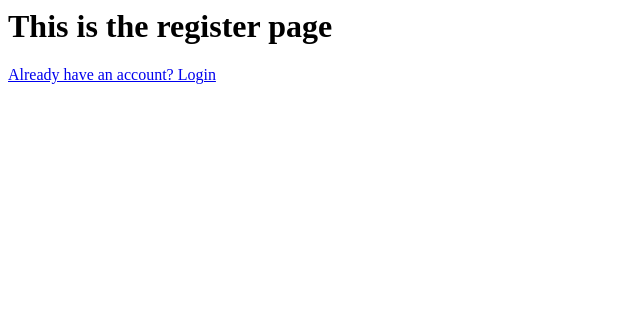
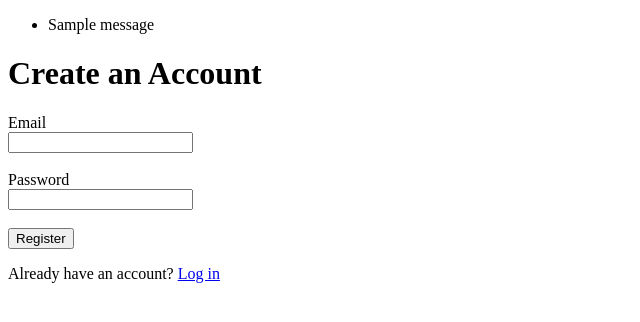
Before and after one commit to BryanMurphy02/digitalLibrary, a Flask app: page /register in a window 1280 px wide. Shown: the top 322 px of the page, without its empty margins (0-640 px from the left). Run offline with Flask 3, Linux system fonts and the light colour scheme; one stand-in notice (Sample message) is shown.

Commit message:
Login and Register page added a form

```diff
--- a/templates/register.html
+++ b/templates/register.html
@@ -1,2 +1,56 @@
-<h1>This is the register page</h1>
-<a href="{{ url_for('login') }}">Already have an account? Login</a>
+<!DOCTYPE html>
+<html lang="en">
+<head>
+  <meta charset="UTF-8">
+  <title>Register</title>
+</head>
+<body>
+
+{% with messages = get_flashed_messages() %}
+  {% if messages %}
+    <ul>
+      {% for message in messages %}
+        <li>{{ message }}</li>
+      {% endfor %}
+    </ul>
+  {% endif %}
+{% endwith %}
+
+
+<h1>Create an Account</h1>
+
+<form method="POST" action="{{ url_for('register') }}">
+  <div>
+    <label for="email">Email</label><br>
+    <input
+      type="email"
+      id="email"
+      name="email"
+      required
+    >
+  </div>
+
+  <br>
+
+  <div>
+    <label for="password">Password</label><br>
+    <input
+      type="password"
+      id="password"
+      name="password"
+      required
+    >
+  </div>
+
+  <br>
+
+  <button type="submit">Register</button>
+</form>
+
+<p>
+  Already have an account?
+  <a href="{{ url_for('login') }}">Log in</a>
+</p>
+
+</body>
+</html>
```
Also changed, not shown: templates/login.html (+56 -2 lines).
